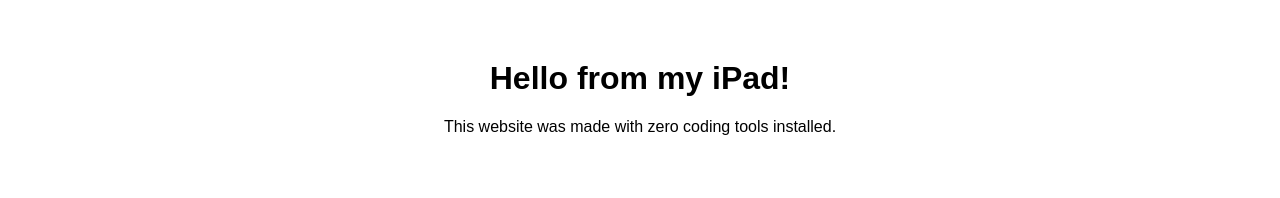
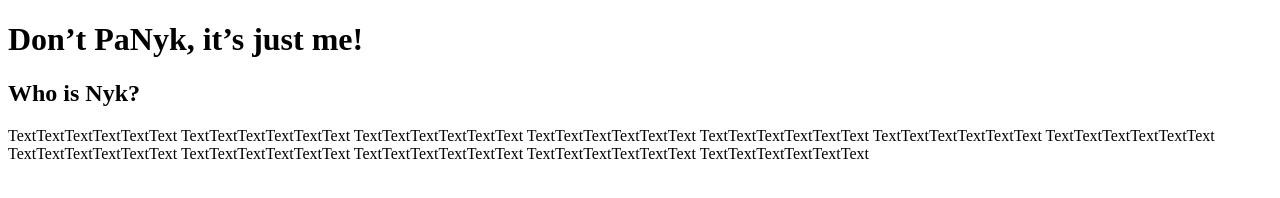
Before and after one commit to Pa-Nyk/Pa-Nyk.github.io, a plain HTML site: page index.html in a window 1280 px wide. Drawn offline with Linux system fonts and the light colour scheme.

Commit message:
Update index.html

```diff
--- a/index.html
+++ b/index.html
@@ -1,17 +1,18 @@
-<!DOCTYPE html>
+<!doctype html>
 <html>
 <head>
-  <title>My iPad Website</title>
-  <style>
-    body {
-      font-family: Arial, sans-serif;
-      text-align: center;
-      margin-top: 60px;
-    }
-  </style>
+<title>I’m Nyk</title>
+<style>
+head {
+font-family: Futura;
+text-align: center;
+margin-top: 104px;
+}
+</style>
 </head>
 <body>
-  <h1>Hello from my iPad!</h1>
-  <p>This website was made with zero coding tools installed.</p>
+<h1>Don’t PaNyk, it’s just me!</h1>
+<h2>Who is Nyk?</h2>
+<p>TextTextTextTextTextText TextTextTextTextTextText TextTextTextTextTextText TextTextTextTextTextText TextTextTextTextTextText TextTextTextTextTextText TextTextTextTextTextText TextTextTextTextTextText TextTextTextTextTextText TextTextTextTextTextText TextTextTextTextTextText TextTextTextTextTextText</p>
 </body>
 </html>
```
